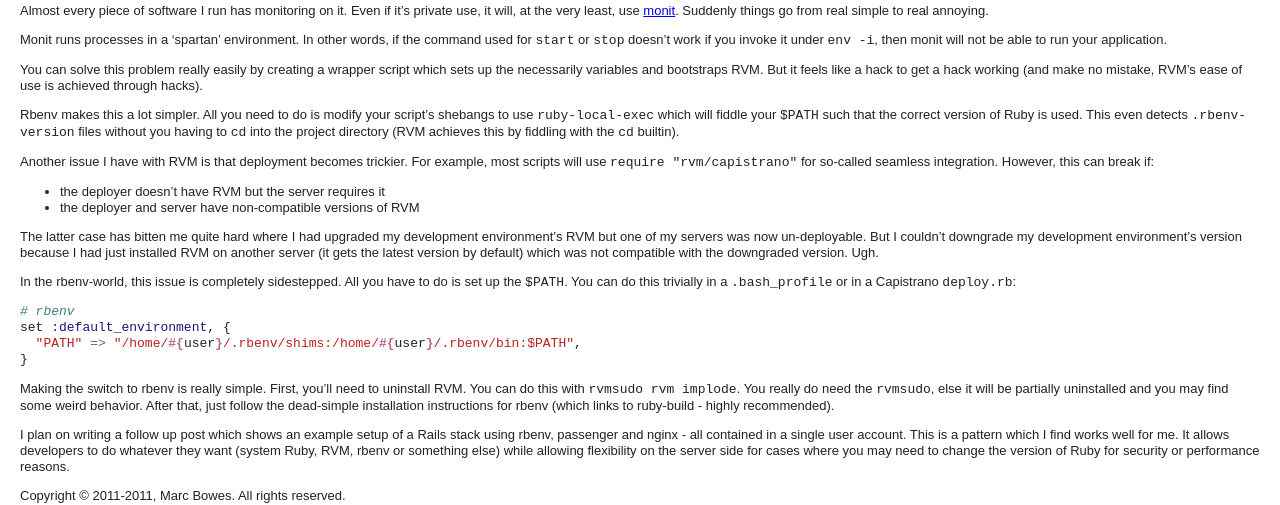
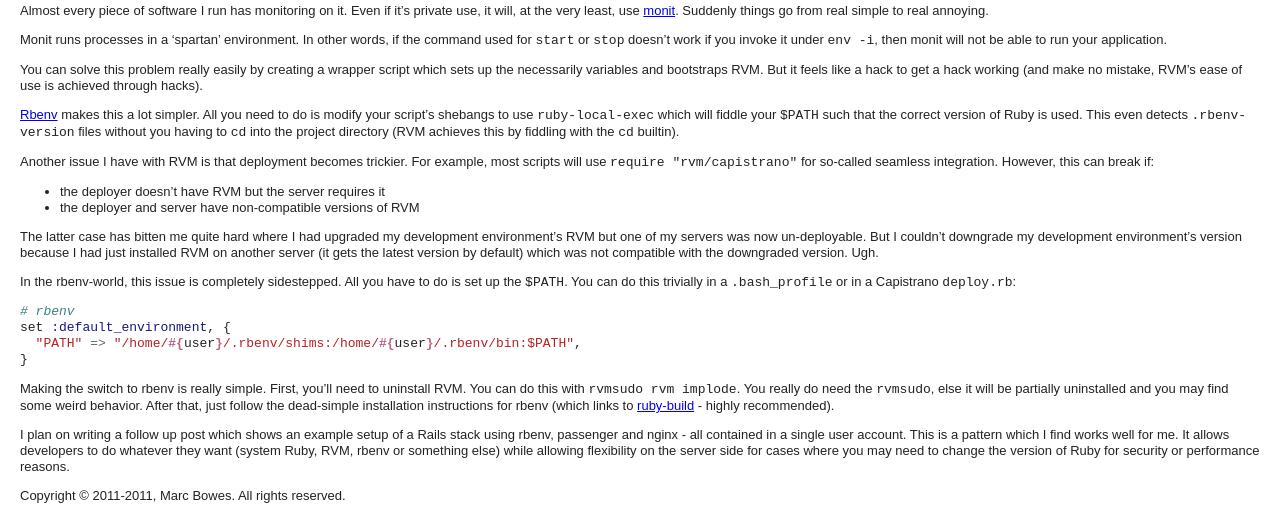
Before and after one commit to marcbowes/marcbowes.github.io, a Jekyll site: the page built from _posts/2011-11-23-switching-to-rbenv.markdown, in a window 1280 px wide. Shown: the part 170-675 px from the top of the page. Built offline with Jekyll 4.4.1, drawn with Linux system fonts in a browser that asks for light colours; nearby versions of some CDN libraries; part of the change alters nothing that is shown.

```diff
--- a/_posts/2011-11-23-switching-to-rbenv.markdown
+++ b/_posts/2011-11-23-switching-to-rbenv.markdown
@@ -26,12 +26,12 @@ which sets up the necessarily variables and bootstraps RVM. But it
 feels like a hack to get a hack working (and make no mistake, RVM's
 ease of use is achieved through hacks).
 
-Rbenv makes this a lot simpler. All you need to do is modify your
-script's shebangs to use `ruby-local-exec` which will fiddle your
-`$PATH` such that the correct version of Ruby is used. This even
-detects `.rbenv-version` files without you having to `cd` into the
-project directory (RVM achieves this by fiddling with the `cd`
-builtin).
+[Rbenv](https://github.com/sstephenson/rbenv) makes this a lot
+simpler. All you need to do is modify your script's shebangs to use
+`ruby-local-exec` which will fiddle your `$PATH` such that the correct
+version of Ruby is used. This even detects `.rbenv-version` files
+without you having to `cd` into the project directory (RVM achieves
+this by fiddling with the `cd` builtin).
 
 Another issue I have with RVM is that deployment becomes trickier. For
 example, most scripts will use `require "rvm/capistrano"` for
@@ -62,8 +62,9 @@ Making the switch to rbenv is really simple. First, you'll need to
 uninstall RVM. You can do this with `rvmsudo rvm implode`. You really
 do need the `rvmsudo`, else it will be partially uninstalled and you
 may find some weird behavior. After that, just follow the dead-simple
-installation instructions for rbenv (which links to ruby-build -
-highly recommended).
+installation instructions for rbenv (which links to
+[ruby-build](https://github.com/sstephenson/ruby-build) - highly
+recommended).
 
 I plan on writing a follow up post which shows an example setup of a
 Rails stack using rbenv, passenger and nginx - all contained in a
```
